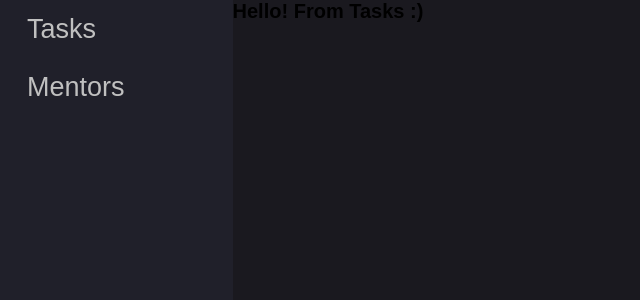
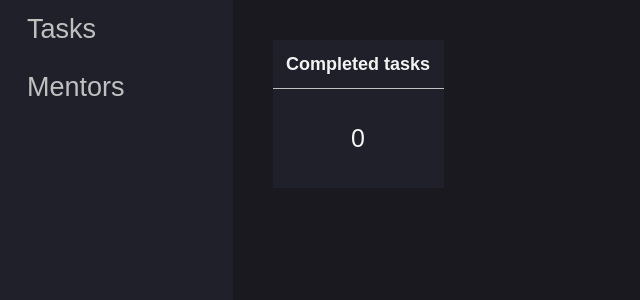
Before and after one commit to dev-cyprium/Timings, a React (Create React App) app: page /tasks in a window 1280 px wide. Shown: the top 300 px of the page, without its empty margins (0-640 px from the left). Built offline with nearby package versions, Linux system fonts and the light colour scheme.

Commit message:
Add mockup for the tasks preview

```diff
--- a/src/components/Tasks.js
+++ b/src/components/Tasks.js
@@ -1,10 +1,19 @@
 import React from 'react';
 
+import "./tasks.css";
 class Tasks extends React.Component {
   render() {
-
     return (
-      <h1>Hello! From Tasks :)</h1>
+      <div className="Tasks">
+        <div className="TasksPanel">
+          <h3 className="TasksPanel__title">
+            Completed tasks
+          </h3>
+          <p className="TasksPanel__completed">
+            0
+          </p>
+        </div>
+      </div>
     )
   }
 }
--- /dev/null
+++ b/src/components/tasks.css
@@ -0,0 +1,22 @@
+.Tasks {
+  display: flex;
+}
+
+.TasksPanel {
+  background: #20202a;
+  margin: 4em;
+  color: rgb(243, 243, 243);
+}
+
+.TasksPanel__title {
+  font-size: 1.8rem;
+  text-align: center;
+  padding: .75em;
+  border-bottom: 1px solid silver;
+}
+
+.TasksPanel__completed {
+  font-size: 2.5rem;
+  text-align: center;
+  padding: 1.4em .4em;
+}
```
